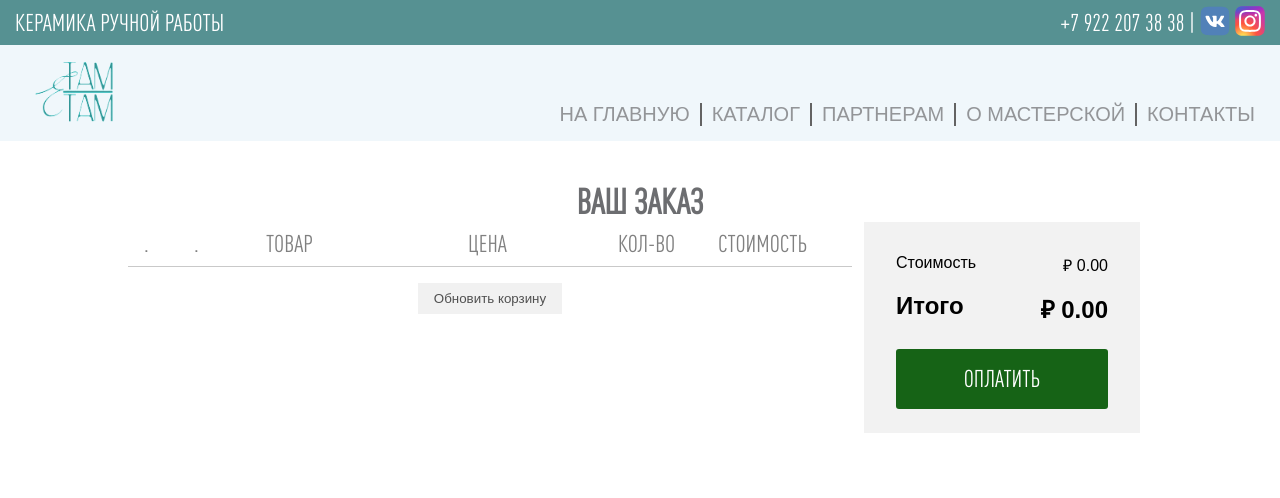
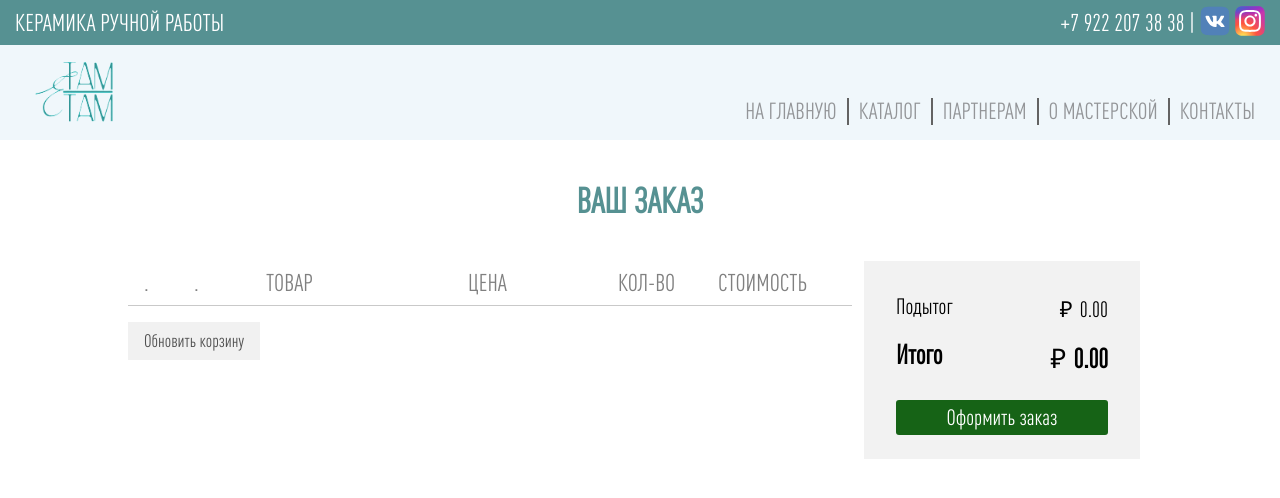
Before and after one commit to retxrika/Ceramic-Project, a Django app: page /cart/ in a window 1280 px wide. Shown: the top 498 px of the page. Run offline with Django 3.2, Linux system fonts and the light colour scheme; some web fonts are replaced.

Commit message:
Изменение шрифтов, переделка всех страниц cart

```diff
--- a/cart/templates/cart/cart.html
+++ b/cart/templates/cart/cart.html
@@ -3,7 +3,7 @@
 {% block content %}
 
     <div class="container-fluid-cart">
-        <h1 class="title-of-page">Ваш заказ</h1>
+        <h1 class="title-of-page-cart">Ваш заказ</h1>
         <div class="cart-adaptive">
             <div class="cart-item-container">
                 <div class="cart-items">
@@ -29,7 +29,7 @@
                         {% with product=item.product %}
                             <div class="cart-block cancel cart-block-text">
                                 <button>
-                                    < <!-- ссылка на товар -->
+                                    <<!-- ссылка на товар -->
                                 </button>
                             </div>
                             <div class="cart-block cart-item-ico">
@@ -39,7 +39,7 @@
                                 {{ item.product.title }}
                             </div>
                             <div class="cart-block cart-item-price cart-block-text">
-                                ₽ {{ item.price }} <!-- Цена -->
+                                <span class="cart-price-ruble">&#8381</span>{{ item.price }} <!-- Цена -->
                             </div>
                             <div class="cart-block cart-item-price cart-item-quantity">
                                 <input type="text" value="{{ item.quantity }}">
@@ -47,7 +47,7 @@
                                 <!-- Должно изменяться -->
                             </div>
                             <div class="cart-block cart-item-totalprice cart-block-text">
-                                ₽ {{ item.total_price }} <!-- Подитог -->
+                                <span class="cart-sum-ruble">&#8381</span> {{ item.total_price }} <!-- Подитог -->
                             </div>
                         {% endwith %}
                     {% endfor %}
@@ -63,10 +63,10 @@
                 <div class="cart-cost-items">
                     <div class="cart-cost-block">
                         <div class="cart-cost-item">
-                            Стоимость
+                            Подытог
                         </div>
                         <div class="cart-cost-item">
-                            ₽ 0.00
+                            <span class="cart-price-ruble">&#8381</span> 0.00
                         </div>
                     </div>
                     <div class="cart-cost-block bold">
@@ -74,11 +74,11 @@
                             Итого
                         </div>
                         <div class="cart-cost-item">
-                            ₽ 0.00
+                            <span class="cart-sum-ruble">&#8381</span> 0.00
                         </div>
                     </div>
                     <button class="cart-cost-pay">
-                        ОПЛАТИТЬ
+                        Оформить заказ
                     </button>
                 </div>
             </div>
--- a/catalog/templates/catalog/category_detail.html
+++ b/catalog/templates/catalog/category_detail.html
@@ -15,7 +15,7 @@
                         {% if category.name == product.category.name %}
                             <div class="product-item">
                                 <a href="{% url 'catalog:product_detail' product.slug %}"><img src="{{ product.image.url }}" alt="" class="product-img" height="270" width="270"></a>
-                                <h3 class="product-title">{{ product.title }}</h3>
+                                <h3 class="category-name">{{ product.title }}</h3>
                                 <p class='product-price'>
                                     <span>&#8381</span> {{ product.price }}
                                 </p>
--- a/static/css/style.css
+++ b/static/css/style.css
@@ -3,8 +3,7 @@
     margin: 0;
     text-decoration: none;
     list-style-type: none;
-    font-family: 'Akrobat', sans-serif;
-    font-stretch: ultra-condensed;
+    font-family: "DINPro-CondensedMedium";
 }
 
 @import url('http://fonts.cdnfonts.com/css/akrobat');
@@ -400,7 +396,7 @@
 
 .menu-link {
     color: #939598;
-    font-size: 20px;
+    font-size: 23px;
 }
 
 .menu-link:hover {
@@ -464,11 +459,20 @@
 .title-of-page{
     color: #6C6D70;
     font-weight: bold;
-    font-family: "DINPro-CondensedMedium";
     font-size: 35px;
     text-transform: uppercase;
     text-align: center;
     margin-top: 40px;
+}
+
+.title-of-page-cart{
+    color: #569192;
+    font-weight: bold;
+    font-size: 35px;
+    text-transform: uppercase;
+    text-align: center;
+    margin-top: 40px;
+    margin-bottom: 40px;
 }
 
 .works-main-block {
@@ -822,7 +831,21 @@ hr.product-line {
     width: 100%;
     display: grid;
     grid-template-columns: 50px 72px 1fr 150px 100px 150px;
-    font-size: 18px;
+    font-size: 22px;
+}
+
+.cart-price-ruble {
+    font-family: 'Gill Sans', 'Gill Sans MT', Calibri, 'Trebuchet MS', sans-serif;
+    font-weight: 200;
+    font-size: 22px;
+    margin-right: 3px;
+}
+
+.cart-sum-ruble {
+    font-family: 'Gill Sans', 'Gill Sans MT', Calibri, 'Trebuchet MS', sans-serif;
+    font-size: 27px;
+    font-weight: 500;
+    margin-right: 2px;
 }
 
 .cart-item{
@@ -917,14 +939,16 @@ hr.product-line {
     display: flex;
     justify-content: space-between;
     margin: 16px 0;
+    font-size: 22px;
 }
+
 .cart-cost-block.bold {
     font-weight: bold;
-    font-size:x-large;
+    font-size: 27px;
 }
 button.cart-cost-pay {
     width: 100%;
-    padding: 16px 0;
+    padding: 4px 0;
     margin: 8px 0;
     background: #166316;
     color: #ffffff;
@@ -932,8 +956,8 @@ button.cart-cost-pay {
     border: none;
     border-radius: 3px;
     font-family: 'DINPro-CondensedMedium', "Segoe UI", Arial, Helvetica, sans-serif;
-    font-size: 24px;
-    text-transform: uppercase;
+    font-size: 22px;
+    cursor: pointer;
 }
 button.cart-cost-pay:hover {
     background: #1f811f;
@@ -944,7 +968,7 @@ button.cart-cost-pay:active {
 .update-cart {
     width: 100%;
     display: flex;
-    justify-content: center;
+    justify-content: left;
     margin: 16px 0;
 }
 .update-cart button{
@@ -953,6 +977,7 @@ button.cart-cost-pay:active {
     color: rgba(0, 0, 0, 0.671);
     background-color: rgb(241, 241, 241);
     padding: 8px 16px;
+    font-size: 18px;
 }
 .update-cart button:hover {
     background-color: rgb(233, 233, 233);
```
Also changed, not shown: other parts of static/css/style.css (+31 -31 lines), cart/templates/cart/cart_order.html (+4 -4 lines).
